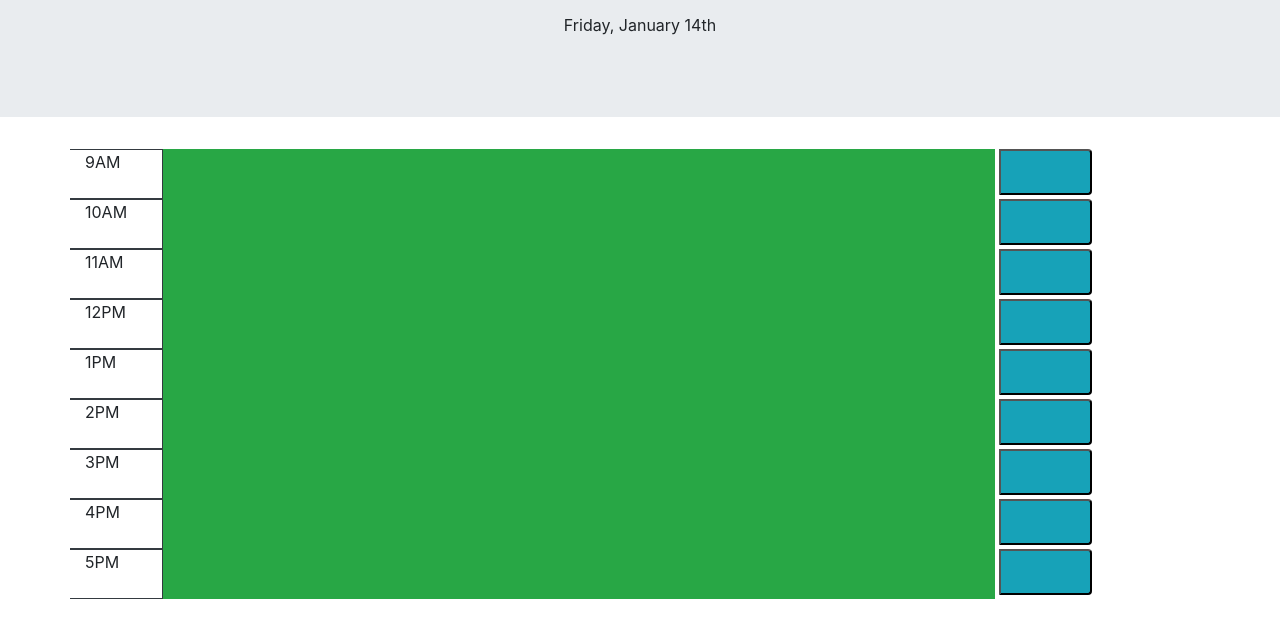
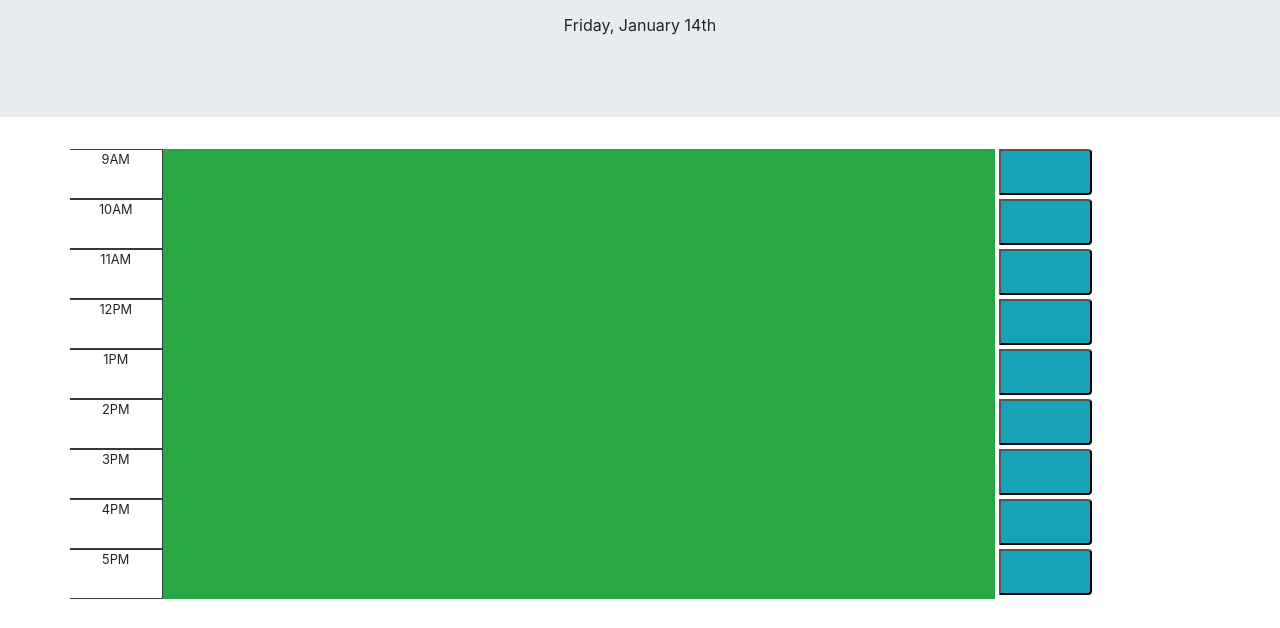
Before and after one commit to ZackeryArsement/dailyPlanner_HW5, a plain HTML site: page index.html in a window 1280 px wide. Shown: the part 172-800 px from the top of the page. Drawn offline with nearby package versions, Linux system fonts and the light colour scheme.

```diff
--- a/assets/css/style.css
+++ b/assets/css/style.css
@@ -10,5 +10,9 @@ button{
     line-height: 1rem;
     padding: 0;
     color: black;
-    font-size: 1rem;
 }
+.col-1{
+    vertical-align: middle;
+    text-align: center;
+    font-size: 1vw;
+}
```
Also changed, not shown: index.html (+2 -0 lines), assets/images/dailyPlanner.gif (added), assets/images/dailyPlanner.png (added), 1 other file.
